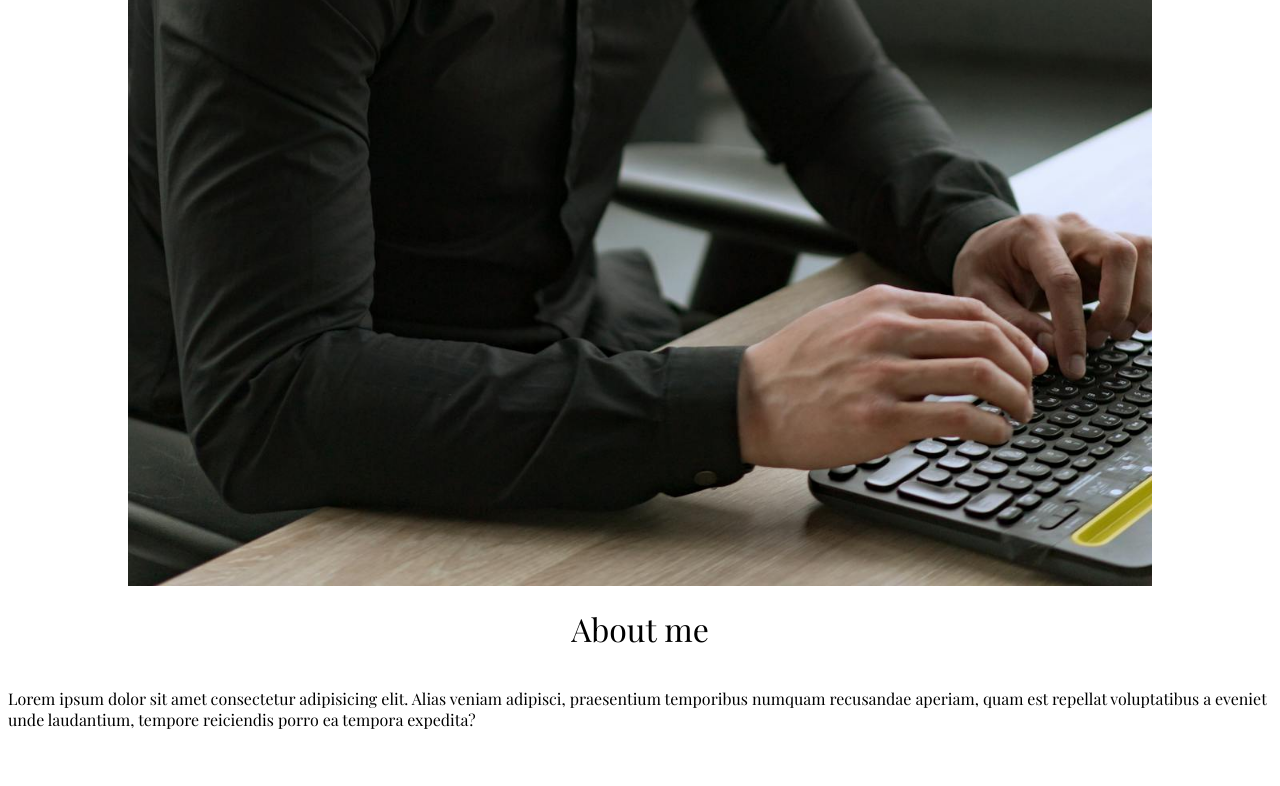
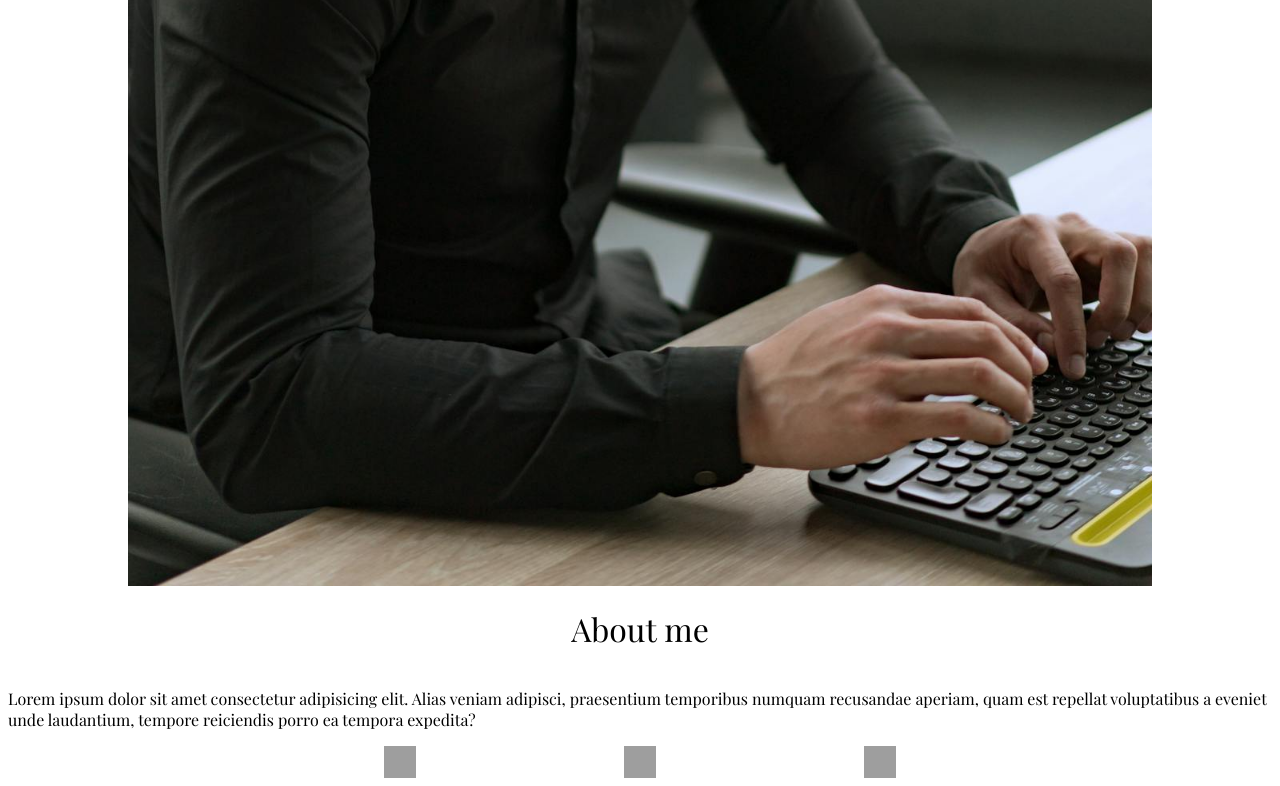
Before and after one commit to bobmcw/odin-homePage, a website built with webpack: page src/index.html in a window 1280 px wide. Shown: the part 974-1760 px from the top of the page. Before the commit the page ends 1728 px from the top, so only its background shows below. Built offline with nearby package versions, Linux system fonts and the light colour scheme; grey boxes are pictures that could not be loaded; a web font is replaced by a local one.

Commit message:
added icons

```diff
--- a/src/index.html
+++ b/src/index.html
@@ -21,6 +21,11 @@
         alt="my photo" />
         <h1>About me</h1>
         <p>Lorem ipsum dolor sit amet consectetur adipisicing elit. Alias veniam adipisci, praesentium temporibus numquam recusandae aperiam, quam est repellat voluptatibus a eveniet unde laudantium, tempore reiciendis porro ea tempora expedita?</p>
+        <div class="icons">
+            <img src="https://cdn.jsdelivr.net/gh/devicons/devicon@latest/icons/github/github-original.svg" />
+            <img src="https://cdn.jsdelivr.net/gh/devicons/devicon@latest/icons/linkedin/linkedin-plain.svg" />
+            <img src="https://cdn.jsdelivr.net/gh/devicons/devicon@latest/icons/twitter/twitter-original.svg" />
+        </div>
     </div>
 </body>
 </html>
--- a/src/style.css
+++ b/src/style.css
@@ -26,3 +26,13 @@
 .about > h1{
     font-weight: normal;
 }
+.icons > *{
+    width: 2rem;
+    height: 2rem;
+}
+.icons{
+    display: flex;
+    flex-direction: row;
+    width: 40vw;
+    justify-content: space-between;
+}
```
